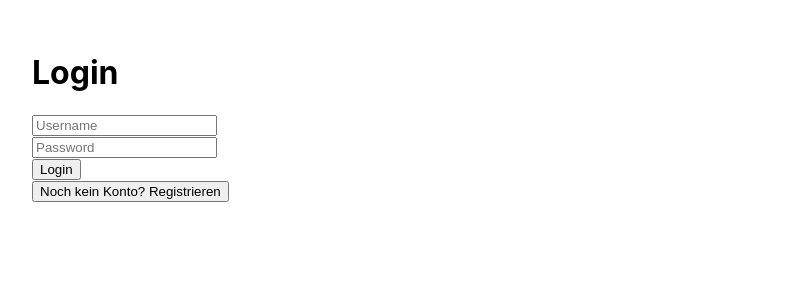
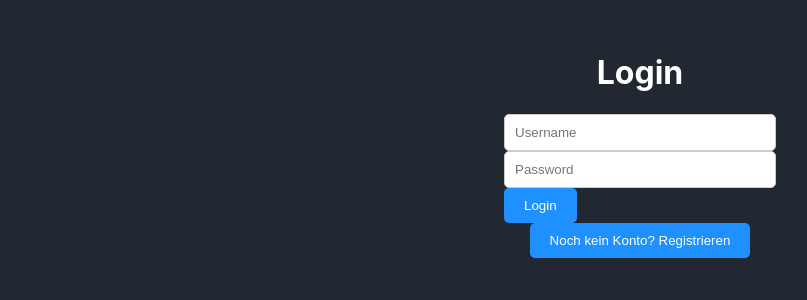
Before and after one commit to AntonKlinger/basic-frontend-backend, a React (Create React App) app in the folder frontend/: page / in a window 1280 px wide. Shown: the top 300 px of the page, without its empty margins (0-807 px from the left). Built offline with nearby package versions, Linux system fonts and the light colour scheme.

Commit message:
Diagramm überarbeiten

```diff
--- a/frontend/src/App.js
+++ b/frontend/src/App.js
@@ -1,6 +1,7 @@
 import React, { useState, useEffect } from "react";
 import axios from "axios";
-import { BarChart, Bar, XAxis, YAxis, CartesianGrid, Tooltip, Legend } from "recharts";
+import { LineChart, Line, XAxis, YAxis, CartesianGrid, Tooltip, Legend, ReferenceLine } from 'recharts';
+
 
 // Beispiel-Daten fürs Diagramm
 const daten = [
@@ -166,7 +167,7 @@ function App() {
   // -------------------- UI --------------------
   if (!token) {
     return (
-      <div style={{ padding: "2rem" }}>
+      <div style={styles.container}>
         <h1>{mode === "login" ? "Login" : "Registrierung"}</h1>
         <form onSubmit={mode === "login" ? handleLogin : handleRegister}>
           <input
@@ -174,6 +175,7 @@ function App() {
             placeholder="Username"
             value={username}
             onChange={(e) => setUsername(e.target.value)}
+            style={styles.input}
           />
           <br />
           <input
@@ -181,13 +183,14 @@ function App() {
             placeholder="Password"
             value={password}
             onChange={(e) => setPassword(e.target.value)}
+            style={styles.input}
           />
           <br />
-          <button type="submit">
+          <button type="submit" style={styles.button}>
             {mode === "login" ? "Login" : "Registrieren"}
           </button>
         </form>
-        <button onClick={() => setMode(mode === "login" ? "register" : "login")}>
+        <button onClick={() => setMode(mode === "login" ? "register" : "login")} style={styles.button}>
           {mode === "login"
             ? "Noch kein Konto? Registrieren"
             : "Schon registriert? Login"}
@@ -197,9 +200,9 @@ function App() {
   }
 
   return (
-    <div style={{ padding: "2rem" }}>
+    <div style={styles.container}>
       <h1>Willkommen! Du bist eingeloggt.</h1>
-      <button onClick={handleLogout}>Logout</button>
+      <button onClick={handleLogout} style={styles.button}>Logout</button>
 
       {/* Sparziel – direkt unter dem Logout-Button */}
       <div style={{ marginTop: "1.5rem" }}>
@@ -211,8 +214,9 @@ function App() {
             placeholder="Sparziel (Zahl)"
             value={sparziel}
             onChange={(e) => setSparziel(e.target.value)}
+            style={styles.input}
           />
-          <button type="submit" style={{ marginLeft: "0.5rem" }}>
+          <button type="submit" style={styles.button}>
             Speichern
           </button>
         </form>
@@ -220,16 +224,23 @@ function App() {
       </div>
 
       {/* Diagramm */}
-      <div style={{ marginTop: "2rem" }}>
-        <h2>Nachrichten pro Monat</h2>
-        <BarChart width={500} height={300} data={daten}>
+      <div style={{ marginTop: "30px" }}>
+        <h2 style={styles.subtitle}>Nachrichten pro Monat</h2>
+        <LineChart width={500} height={300} data={daten}>
           <CartesianGrid strokeDasharray="3 3" />
-          <XAxis dataKey="name" />
-          <YAxis />
+          <XAxis dataKey="name" stroke="#fff" />
+          <YAxis stroke="#fff" domain={[0, sparziel + 100 || 'auto']} />
           <Tooltip />
           <Legend />
-          <Bar dataKey="nachrichten" fill="#8884d8" />
-        </BarChart>
+
+          {/* Deine normale Datenlinie */}
+          <Line type="monotone" dataKey="nachrichten" stroke="green" strokeWidth={3} />
+
+          {/* Hier fügst du die Sparziel-Linie ein */}
+          {sparziel && (
+            <ReferenceLine y={sparziel} stroke="red" strokeDasharray="3 3" label="Sparziel" />
+          )}
+        </LineChart>
       </div>
 
       {/* Positionen – unter dem Diagramm */}
@@ -241,6 +252,7 @@ function App() {
             placeholder="Positionsname"
             value={posName}
             onChange={(e) => setPosName(e.target.value)}
+            style={styles.input}
           />
           <br />
           <input
@@ -249,9 +261,10 @@ function App() {
             placeholder="Wert"
             value={posWert}
             onChange={(e) => setPosWert(e.target.value)}
+            style={styles.input}
           />
         <br />
-          <button type="submit">Hinzufügen</button>
+          <button style={styles.button} type="submit">Hinzufügen</button>
         </form>
         <ul>
           {positionen.map((p) => (
@@ -270,6 +283,7 @@ function App() {
           placeholder="Name"
           value={name}
           onChange={(e) => setName(e.target.value)}
+          style={styles.input}
         />
         <br />
         <input
@@ -277,6 +291,7 @@ function App() {
           placeholder="Alter"
           value={alter}
           onChange={(e) => setAlter(e.target.value)}
+          style={styles.input}
         />
         <br />
         <input
@@ -285,9 +300,10 @@ function App() {
           placeholder="Größe"
           value={groesse}
           onChange={(e) => setGroesse(e.target.value)}
+          style={styles.input}
         />
         <br />
-        <button type="submit">Absenden</button>
+        <button type="submit" style={styles.button}>Absenden</button>
       </form>
 
       <hr />
@@ -305,4 +321,23 @@ function App() {
   );
 }
 
+const styles = {
+  container: {
+    backgroundColor: "#222831",
+    color: "#fff",
+    minHeight: "100vh",
+    display: "flex",
+    flexDirection: "column",
+    alignItems: "center",
+    padding: "2rem",
+  },
+  title: { fontSize: "2rem", marginBottom: "1rem" },
+  subtitle: { fontSize: "1.5rem", marginBottom: "1rem" },
+  form: { display: "flex", flexDirection: "column", alignItems: "center", gap: "10px" },
+  input: { padding: "10px", borderRadius: "5px", border: "1px solid #ccc", width: "250px" },
+  button: { padding: "10px 20px", border: "none", borderRadius: "5px", background: "#1e90ff", color: "#fff", cursor: "pointer" },
+  linkButton: { marginTop: "10px", background: "none", border: "none", color: "#1e90ff", cursor: "pointer" },
+  listItem: { padding: "5px 0", borderBottom: "1px solid #333" },
+};
+
 export default App;
```
Also changed, not shown: 1 other file (tests, documents, lock files or other folders).
